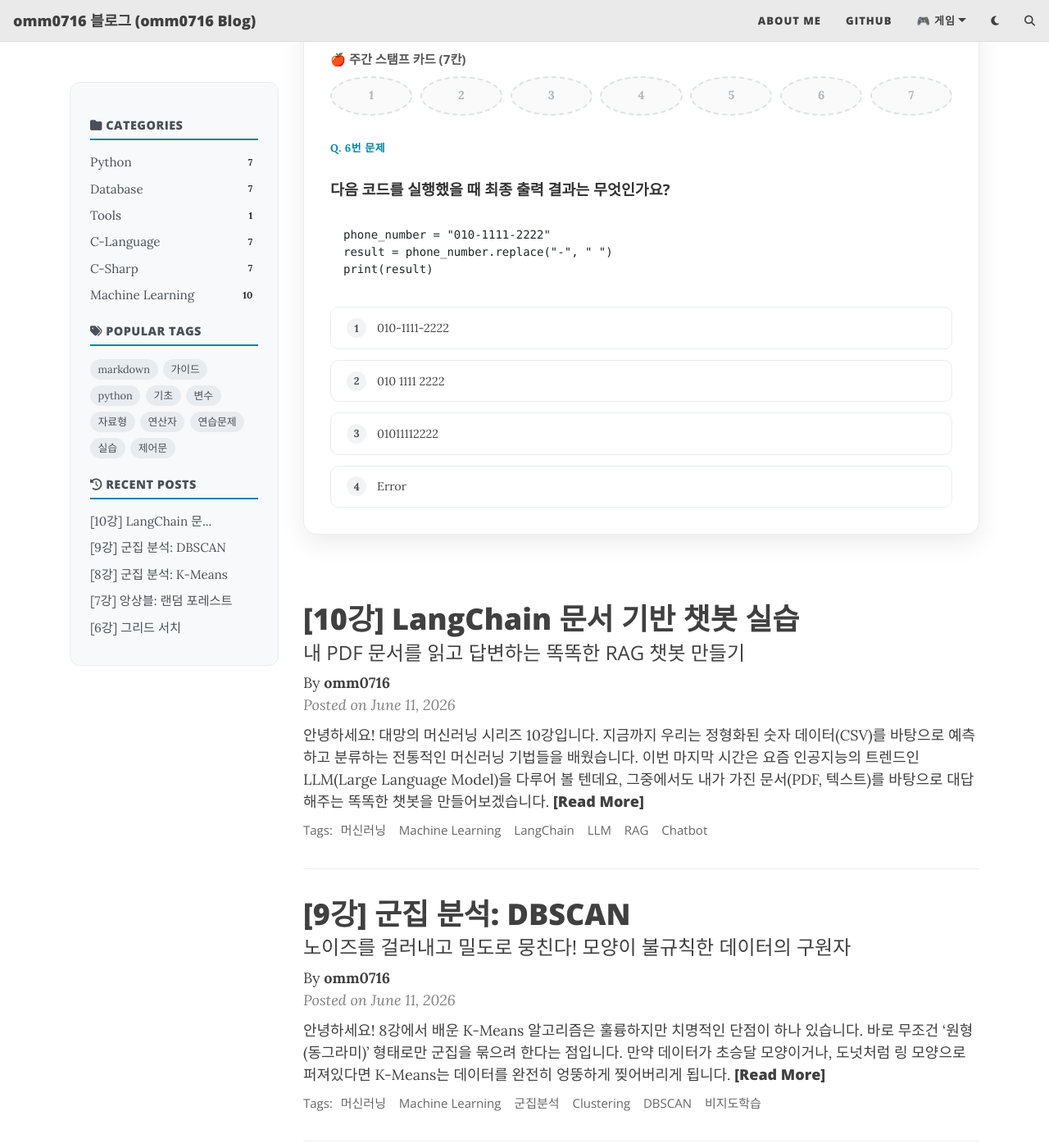
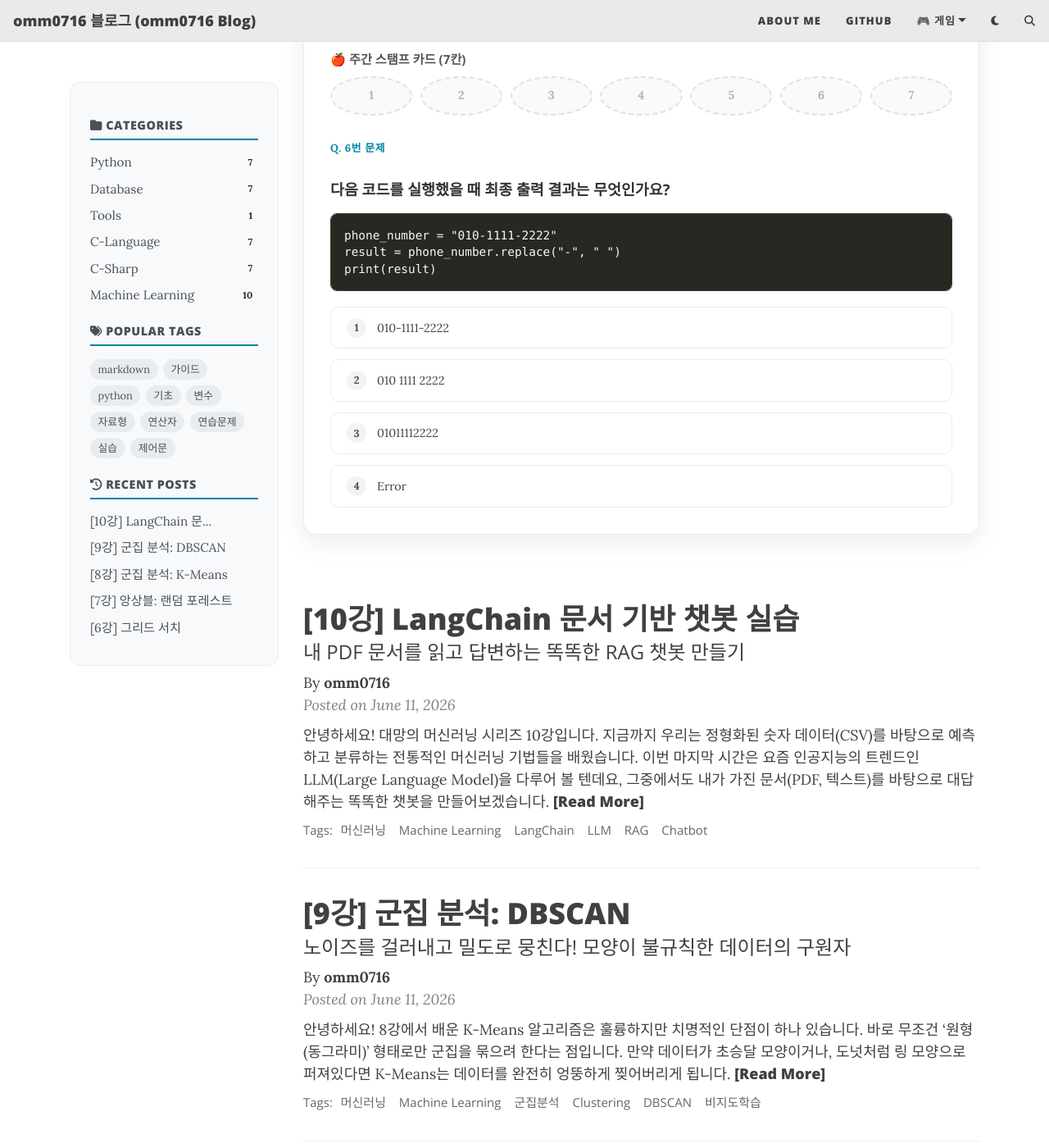
Before and after one commit to omm0716/omm0716.github.io, a Jekyll site: the page built from index.html, in a window 1280 px wide and 1400 px high, scrolled down 849 px. Shown: the whole window at 82% size. Built offline with Jekyll 4.4.1, drawn with Linux system fonts in a browser that asks for light colours; the list of posts is cut into pages by our own code; comment, search, counter and statistics services are not loaded.

Commit message:
quiz_update

```diff
--- a/assets/css/custom.css
+++ b/assets/css/custom.css
@@ -1029,11 +1029,24 @@ pre.highlight,
   margin-bottom: 1.2rem;
   border-radius: 8px;
   overflow: hidden;
+  border: 1px solid #3e3d32;
 }
 
 .quiz-code-block pre {
   margin: 0;
   padding: 1rem;
+  background-color: #272822 !important;
+  color: #f8f8f2 !important;
+  font-family: SFMono-Regular, Consolas, "Liberation Mono", Menlo, monospace;
+  font-size: 0.9rem;
+  line-height: 1.4;
+  overflow-x: auto;
+}
+
+.quiz-code-block pre code {
+  color: #f8f8f2 !important;
+  background-color: transparent !important;
+  font-family: inherit;
 }
 
 /* Option Buttons */
```
Also changed, not shown: AGENTS.md (+1 -1 lines).
